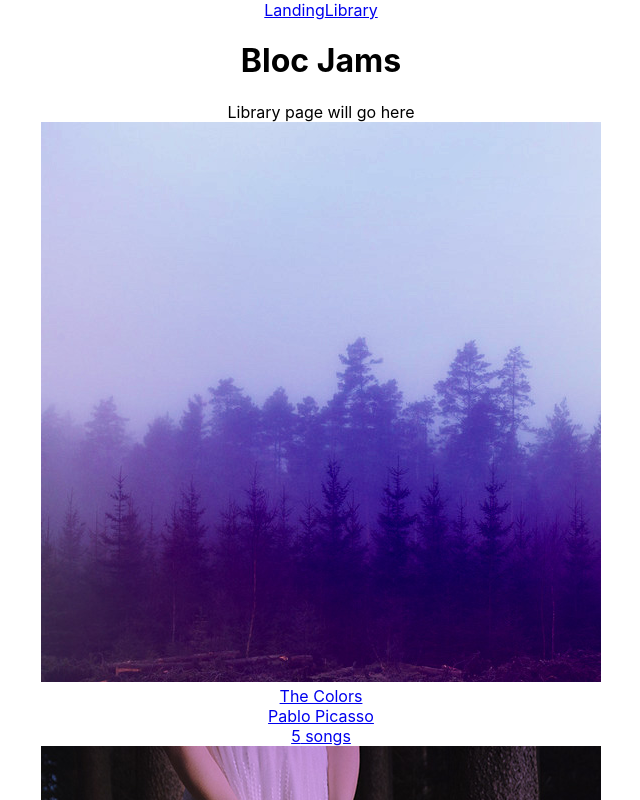
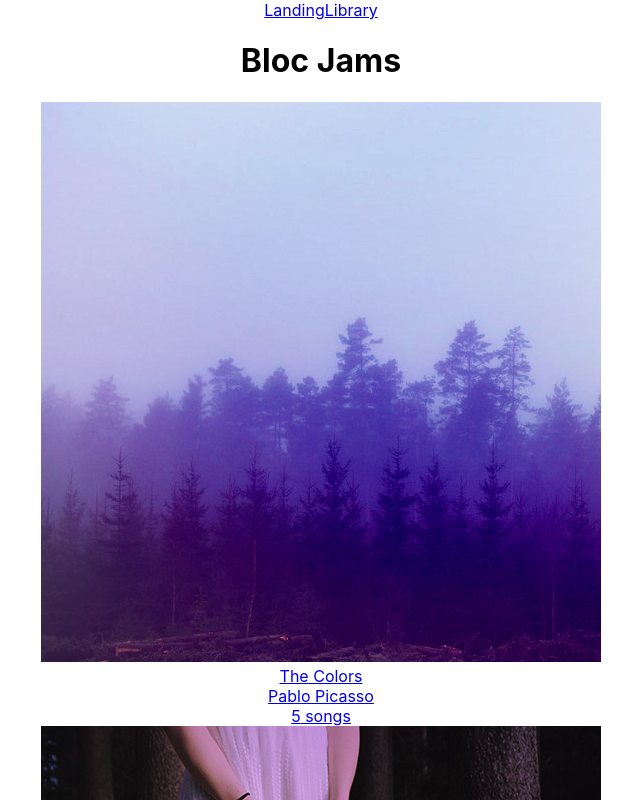
Before and after one commit to jolbax/jams-react, a React (Create React App) app: page /library in a window 1280 px wide. Shown: the top 800 px of the page, without its empty margins (319-959 px from the left). Built offline with nearby package versions, Linux system fonts and the light colour scheme.

Commit message:
Checkpoint jams-component-library: Revision 2

```diff
--- a/src/components/Library.js
+++ b/src/components/Library.js
@@ -11,7 +11,6 @@ class Library extends Component {
     render(){
         return(
             <section className="library">
-                Library page will go here
                 {
                     this.state.albums.map( (album, index) =>
                         <div key={index}>
```
